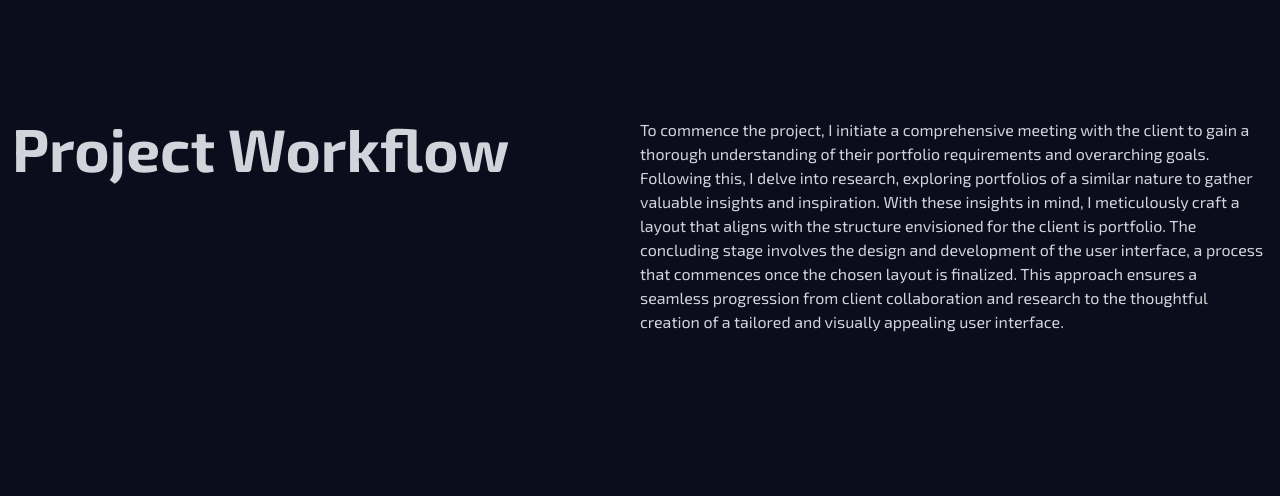
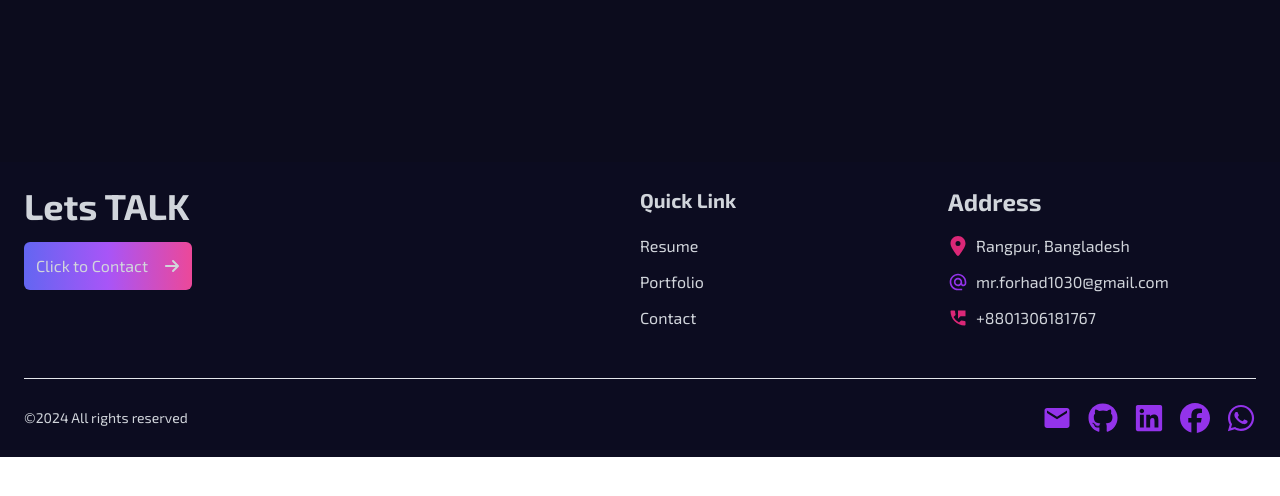
Before and after one commit to forhadhossen1/Forhad-Hossen, a React (Vite) app: page /portfolio in a window 1280 px wide. Shown: the part 4214-4710 px from the top of the page. After the commit the page ends 4671 px from the top, so only its background shows below. Built offline with nearby package versions, Linux system fonts and the light colour scheme.

Commit message:
all setup portfolio page

```diff
--- a/src/Pages/Portfolio/Portfolio.jsx
+++ b/src/Pages/Portfolio/Portfolio.jsx
@@ -1,10 +1,12 @@
 import ProjectCard from "../../Components/ProjectCard";
 import useProject from "../../Hooks/useProject";
+import Footer from '../../Components/Footer';
 
 const Portfolio = () => {
     const [projects] = useProject();
     return (
-        <div className="py-16 max-w-screen-xl mx-auto">
+        <div className=" max-w-screen-xl mx-auto">
+            <div className="py-16">
                 <h1 className="text-4xl md:text-6xl text-center font-bold py-8 text-transparent bg-clip-text bg-gradient-to-r from-indigo-500 via-purple-500 to-pink-500">Portfolio</h1>
 
                 {
@@ -17,16 +19,9 @@ const Portfolio = () => {
                     ))
                 }
 
-            <div className="max-w-screen-xl mx-auto my-12">
-
-                <div className="flex justify-between flex-col md:flex-row py-12">
-                    <div className="flex-1">
-                        <h1 className="text-4xl md:text-6xl font-bold p-3">Project Workflow</h1>
             </div>
-                    <div className="flex-1 p-3">
-                        <p>To commence the project, I initiate a comprehensive meeting with the client to gain a thorough understanding of their portfolio requirements and overarching goals. Following this, I delve into research, exploring portfolios of a similar nature to gather valuable insights and inspiration. With these insights in mind, I meticulously craft a layout that aligns with the structure envisioned for the client is portfolio. The concluding stage involves the design and development of the user interface, a process that commences once the chosen layout is finalized. This approach ensures a seamless progression from client collaboration and research to the thoughtful creation of a tailored and visually appealing user interface.</p>
-                    </div>
-                </div>
+            <div className="mt-10">
+                <Footer></Footer>
             </div>
         </div>
     );
```
Lines whose indentation alone changed are shown as unchanged.
